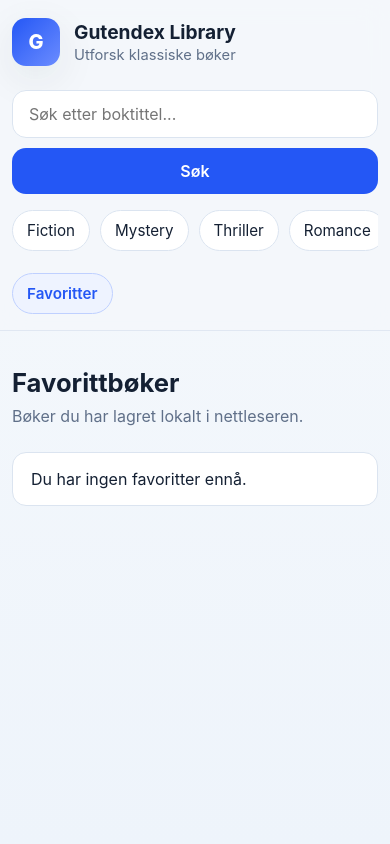
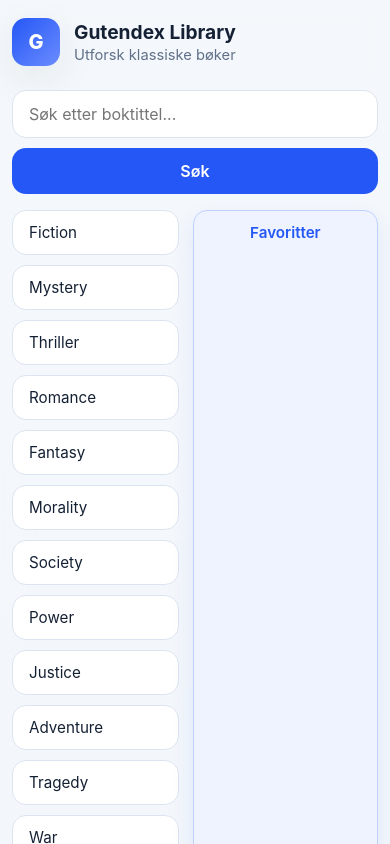
Before and after one commit to ibrahimkodehode-png/Gutendex, a React (Vite) app: page /favorites in a window 390 px wide. Shown: the top 844 px of the page. Built offline with nearby package versions, Linux system fonts and the light colour scheme.

Commit message:
index.css improved, side genr

```diff
--- a/src/index.css
+++ b/src/index.css
@@ -152,30 +152,57 @@
 }
 
 .header-nav {
-  display: flex;
-  align-items: center;
-  justify-content: space-between;
-  gap: 18px;
-  padding: 0 0 16px;
+  padding: 0 0 18px;
 }
 
-.category-links {
+.vertical-nav {
   display: flex;
+  align-items: flex-start;
+  gap: 14px;
+}
+
+.side-category-links {
+  display: flex;
+  flex-direction: column;
+  align-items: flex-start;
   gap: 10px;
-  overflow-x: auto;
-  padding-bottom: 4px;
-  scrollbar-width: thin;
+  width: 220px;
+}
+
+.side-favorites-link {
+  width: 220px;
+  text-align: center;
 }
 
 .nav-pill,
 .favorites-link {
   white-space: nowrap;
-  padding: 10px 14px;
-  border-radius: 999px;
+  padding: 12px 16px;
+  border-radius: 14px;
   border: 1px solid var(--line);
   background: white;
   color: var(--text);
   font-size: 0.95rem;
+  transition:
+    transform 0.18s ease,
+    background 0.18s ease,
+    color 0.18s ease,
+    border-color 0.18s ease,
+    box-shadow 0.18s ease;
+}
+
+.side-pill {
+  width: 220px;
+  display: block;
+}
+
+.nav-pill:hover,
+.favorites-link:hover {
+  background: #eef3ff;
+  color: var(--primary);
+  border-color: #bfd0ff;
+  transform: translateX(6px);
+  box-shadow: 0 10px 22px rgba(36, 87, 245, 0.12);
 }
 
 .nav-pill.active,
@@ -184,10 +211,7 @@
   border-color: #bfd0ff;
   color: var(--primary);
   font-weight: 600;
-}
-
-.favorites-link {
-  flex-shrink: 0;
+  box-shadow: 0 10px 22px rgba(36, 87, 245, 0.1);
 }
 
 .page-section,
@@ -407,13 +431,22 @@
     max-width: none;
   }
 
-  .header-nav {
-    flex-direction: column;
+  .vertical-nav {
     align-items: stretch;
   }
 
-  .favorites-link {
-    width: fit-content;
+  .side-category-links {
+    width: 100%;
+  }
+
+  .side-pill,
+  .side-favorites-link {
+    width: 100%;
+  }
+
+  .nav-pill:hover,
+  .favorites-link:hover {
+    transform: none;
   }
 
   .details-card {
```
